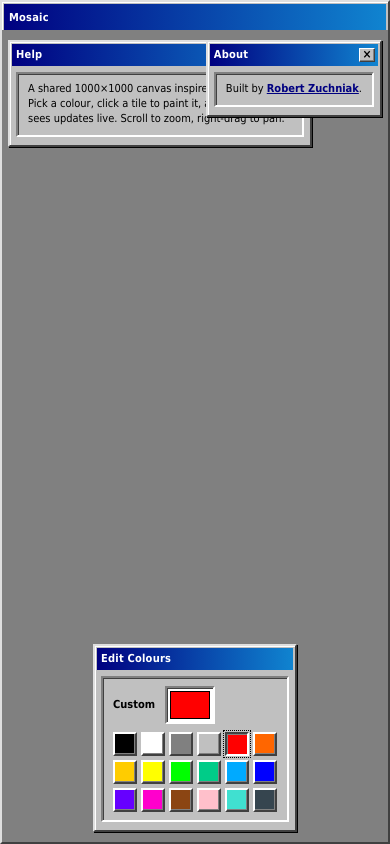
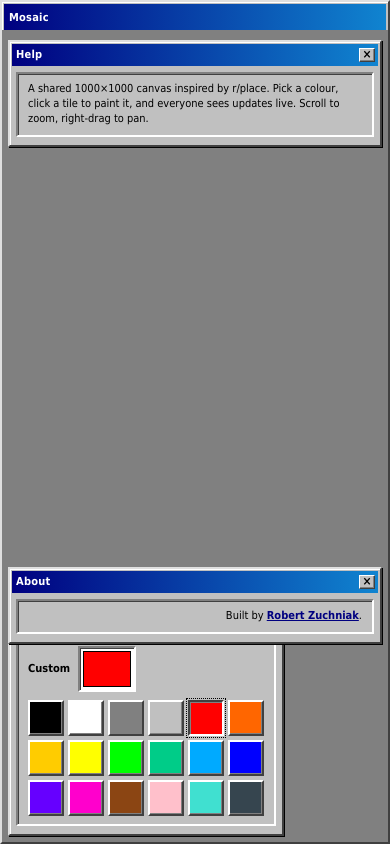
Before and after one commit to RZuchniak/mosaic, a React (Vite) app: page / in a window 390 px wide. Built offline with nearby package versions, Linux system fonts and the light colour scheme; no server answers.

Commit message:
feat: improve canvas usage

```diff
--- a/index.html
+++ b/index.html
@@ -3,7 +3,10 @@
   <head>
     <meta charset="UTF-8" />
     <link rel="icon" type="image/svg+xml" href="/vite.svg" />
-    <meta name="viewport" content="width=device-width, initial-scale=1.0" />
+    <meta
+      name="viewport"
+      content="width=device-width, initial-scale=1, maximum-scale=1, viewport-fit=cover"
+    />
     <title>Mosaic</title>
   </head>
   <body>
--- a/src/App.css
+++ b/src/App.css
@@ -15,6 +15,8 @@
   box-shadow:
     1px 1px 0 #000,
     inset 1px 1px 0 #fff;
+  overscroll-behavior: none;
+  touch-action: manipulation;
 }
 
 .mspaint-app__titlebar {
@@ -52,10 +54,42 @@
   display: flex;
   align-items: center;
   justify-content: center;
-  pointer-events: none;
   padding: 6px 6px 100px;
   box-sizing: border-box;
-  overflow: auto;
+  overflow: hidden;
+  pointer-events: auto;
+  touch-action: none;
+  cursor: crosshair;
+}
+
+.canvas-pan {
+  flex-shrink: 0;
+  transform-origin: center center;
+}
+
+.canvas-loading {
+  position: absolute;
+  inset: 0;
+  z-index: 10;
+  display: flex;
+  align-items: center;
+  justify-content: center;
+  pointer-events: all;
+  background: rgba(128, 128, 128, 0.65);
+}
+
+.canvas-loading__box {
+  padding: 12px 20px;
+  background: #c0c0c0;
+  border: 2px solid;
+  border-color: #dfdfdf #404040 #404040 #dfdfdf;
+  box-shadow: 1px 1px 0 #000;
+  font-size: 11px;
+  font-weight: bold;
+}
+
+.canvas-loading__text {
+  margin: 0;
 }
 
 .canvas-stage .scaler {
@@ -76,6 +110,8 @@
   bottom: 10px;
   transform: translateX(-50%);
   pointer-events: auto;
+  touch-action: manipulation;
+  max-width: calc(100vw - 16px);
 }
 
 #canvas {
@@ -85,3 +121,14 @@
   border: 1px solid #404040;
   box-shadow: 1px 1px 0 #fff;
 }
+
+@media (max-width: 768px) {
+  .canvas-stage {
+    padding-bottom: 200px;
+  }
+
+  .selector {
+    bottom: 6px;
+    width: calc(100vw - 12px);
+  }
+}
--- a/src/App.tsx
+++ b/src/App.tsx
@@ -1,12 +1,17 @@
 import "./App.css";
 import Canvas from "./components/Canvas/Canvas";
-import { useEffect, useState } from "react";
+import { useCallback, useEffect, useRef, useState } from "react";
 
 import Selector from "./components/Selector/Selector";
 import { AboutPanel, PortfolioPanel } from "./components/CornerPanels/CornerPanels";
 
 const ZOOM_MIN = 0.25;
-const ZOOM_MAX = 11.03;
+const ZOOM_MAX_DESKTOP = 16;
+const ZOOM_MAX_MOBILE = 28;
+
+function clamp(n: number, lo: number, hi: number): number {
+  return Math.min(hi, Math.max(lo, n));
+}
 
 function initialFitZoom(): number {
   const padX = 48;
@@ -14,25 +19,201 @@ function initialFitZoom(): number {
   const w = Math.max(320, window.innerWidth - padX);
   const h = Math.max(240, window.innerHeight - padY);
   const fit = Math.min(w / 1000, h / 1000);
-  const clamped = Math.min(ZOOM_MAX, Math.max(ZOOM_MIN, fit));
+  const clamped = Math.min(ZOOM_MAX_DESKTOP, Math.max(ZOOM_MIN, fit));
   return Math.round(clamped * 100) / 100;
 }
 
 function App() {
+  const canvasStageRef = useRef<HTMLDivElement | null>(null);
+  const panDragging = useRef(false);
+  const pinchRef = useRef<{ initialDist: number; initialZoom: number } | null>(
+    null
+  );
+  /** One-finger drag pan (touch), same units as right-drag */
+  const touchPanRef = useRef<{ lastX: number; lastY: number } | null>(null);
+
   const [zoom, setZoom] = useState(initialFitZoom);
+  const zoomRef = useRef(zoom);
+  const [zoomMax, setZoomMax] = useState(ZOOM_MAX_DESKTOP);
+  const [panX, setPanX] = useState(0);
+  const [panY, setPanY] = useState(0);
   const [colour, setColour] = useState("0xff0000");
+  const [boardLoading, setBoardLoading] = useState(true);
+
+  useEffect(() => {
+    zoomRef.current = zoom;
+  }, [zoom]);
+
+  useEffect(() => {
+    const mq = window.matchMedia("(max-width: 768px)");
+    const apply = () => setZoomMax(mq.matches ? ZOOM_MAX_MOBILE : ZOOM_MAX_DESKTOP);
+    apply();
+    mq.addEventListener("change", apply);
+    return () => mq.removeEventListener("change", apply);
+  }, []);
+
+  const reclampPan = useCallback(() => {
+    const stage = canvasStageRef.current;
+    if (!stage) return;
+    const vw = stage.clientWidth;
+    const vh = stage.clientHeight;
+    const maxPanX = Math.max(0, (1000 - vw / zoom) / 2);
+    const maxPanY = Math.max(0, (1000 - vh / zoom) / 2);
+    setPanX((p) => clamp(p, -maxPanX, maxPanX));
+    setPanY((p) => clamp(p, -maxPanY, maxPanY));
+  }, [zoom]);
+
+  useEffect(() => {
+    reclampPan();
+  }, [reclampPan]);
+
+  useEffect(() => {
+    const stage = canvasStageRef.current;
+    if (!stage) return;
+    const ro = new ResizeObserver(() => reclampPan());
+    ro.observe(stage);
+    return () => ro.disconnect();
+  }, [reclampPan]);
 
   useEffect(() => {
     const onWheel = (e: WheelEvent) => {
       e.preventDefault();
       setZoom((z) => {
-        const next = z + e.deltaY * -0.002;
-        return Math.round(Math.min(ZOOM_MAX, Math.max(ZOOM_MIN, next)) * 100) / 100;
+        const factor = Math.exp(-e.deltaY * 0.00115);
+        const next = z * factor;
+        return Math.round(Math.min(zoomMax, Math.max(ZOOM_MIN, next)) * 100) / 100;
       });
     };
     window.addEventListener("wheel", onWheel, { passive: false });
     return () => window.removeEventListener("wheel", onWheel);
-  }, []);
+  }, [zoomMax]);
+
+  const onPointerDown = (e: React.PointerEvent) => {
+    if (e.button !== 2) return;
+    e.preventDefault();
+    panDragging.current = true;
+    (e.currentTarget as HTMLElement).setPointerCapture(e.pointerId);
+  };
+
+  const onPointerUp = (e: React.PointerEvent) => {
+    if (e.button !== 2) return;
+    panDragging.current = false;
+    try {
+      (e.currentTarget as HTMLElement).releasePointerCapture(e.pointerId);
+    } catch {
+      /* already released */
+    }
+  };
+
+  const onPointerMove = (e: React.PointerEvent) => {
+    if (!panDragging.current) return;
+    const stage = canvasStageRef.current;
+    if (!stage) return;
+    const vw = stage.clientWidth;
+    const vh = stage.clientHeight;
+    const maxPanX = Math.max(0, (1000 - vw / zoom) / 2);
+    const maxPanY = Math.max(0, (1000 - vh / zoom) / 2);
+    setPanX((prev) =>
+      clamp(prev + e.movementX / zoom, -maxPanX, maxPanX)
+    );
+    setPanY((prev) =>
+      clamp(prev + e.movementY / zoom, -maxPanY, maxPanY)
+    );
+  };
+
+  const touchDist = (t: TouchList) => {
+    const a = t[0];
+    const b = t[1];
+    const dx = a.clientX - b.clientX;
+    const dy = a.clientY - b.clientY;
+    return Math.hypot(dx, dy);
+  };
+
+  useEffect(() => {
+    const el = canvasStageRef.current;
+    if (!el) return;
+
+    const onTouchStart = (e: TouchEvent) => {
+      if (e.touches.length === 2) {
+        e.preventDefault();
+        touchPanRef.current = null;
+        const d = touchDist(e.touches);
+        if (d > 1) {
+          pinchRef.current = {
+            initialDist: d,
+            initialZoom: zoomRef.current,
+          };
+        }
+      } else if (e.touches.length === 1) {
+        touchPanRef.current = {
+          lastX: e.touches[0].clientX,
+          lastY: e.touches[0].clientY,
+        };
+      }
+    };
+
+    const onTouchMove = (e: TouchEvent) => {
+      if (e.touches.length === 2) {
+        touchPanRef.current = null;
+        if (!pinchRef.current) return;
+        e.preventDefault();
+        const d = touchDist(e.touches);
+        const { initialDist, initialZoom } = pinchRef.current;
+        if (d < 1 || initialDist < 1) return;
+        const next = initialZoom * (d / initialDist);
+        const clamped =
+          Math.round(Math.min(zoomMax, Math.max(ZOOM_MIN, next)) * 100) / 100;
+        setZoom(clamped);
+        return;
+      }
+
+      if (e.touches.length === 1 && touchPanRef.current) {
+        const t = e.touches[0];
+        const dx = t.clientX - touchPanRef.current.lastX;
+        const dy = t.clientY - touchPanRef.current.lastY;
+        touchPanRef.current.lastX = t.clientX;
+        touchPanRef.current.lastY = t.clientY;
+        if (Math.abs(dx) + Math.abs(dy) > 0) {
+          e.preventDefault();
+        }
+        const z = zoomRef.current;
+        const stage = canvasStageRef.current;
+        if (!stage) return;
+        const vw = stage.clientWidth;
+        const vh = stage.clientHeight;
+        const maxPanX = Math.max(0, (1000 - vw / z) / 2);
+        const maxPanY = Math.max(0, (1000 - vh / z) / 2);
+        setPanX((prev) => clamp(prev + dx / z, -maxPanX, maxPanX));
+        setPanY((prev) => clamp(prev + dy / z, -maxPanY, maxPanY));
+      }
+    };
+
+    const onTouchEnd = (e: TouchEvent) => {
+      if (e.touches.length < 2) {
+        pinchRef.current = null;
+      }
+      if (e.touches.length === 0) {
+        touchPanRef.current = null;
+      } else if (e.touches.length === 1) {
+        touchPanRef.current = {
+          lastX: e.touches[0].clientX,
+          lastY: e.touches[0].clientY,
+        };
+      }
+    };
+
+    const opts: AddEventListenerOptions = { passive: false };
+    el.addEventListener("touchstart", onTouchStart, opts);
+    el.addEventListener("touchmove", onTouchMove, opts);
+    el.addEventListener("touchend", onTouchEnd);
+    el.addEventListener("touchcancel", onTouchEnd);
+    return () => {
+      el.removeEventListener("touchstart", onTouchStart, opts);
+      el.removeEventListener("touchmove", onTouchMove, opts);
+      el.removeEventListener("touchend", onTouchEnd);
+      el.removeEventListener("touchcancel", onTouchEnd);
+    };
+  }, [zoomMax]);
 
   return (
     <div className="App mspaint-app">
@@ -42,9 +223,35 @@ function App() {
       <div className="mspaint-app__client">
         <AboutPanel />
         <PortfolioPanel />
-        <div className="canvas-stage">
-          <div className="scaler" style={{ transform: `scale(${zoom})` }}>
-            <Canvas id="canvas" width={1000} height={1000} results={zoom} colour={colour} />
+        <div
+          ref={canvasStageRef}
+          className="canvas-stage"
+          onPointerDown={onPointerDown}
+          onPointerMove={onPointerMove}
+          onPointerUp={onPointerUp}
+          onPointerCancel={onPointerUp}
+        >
+          {boardLoading && (
+            <div className="canvas-loading" aria-live="polite" aria-busy="true">
+              <div className="canvas-loading__box">
+                <span className="canvas-loading__text">Loading board…</span>
+              </div>
+            </div>
+          )}
+          <div
+            className="canvas-pan"
+            style={{ transform: `translate(${panX}px, ${panY}px)` }}
+          >
+            <div className="scaler" style={{ transform: `scale(${zoom})` }}>
+              <Canvas
+                id="canvas"
+                width={1000}
+                height={1000}
+                results={zoom}
+                colour={colour}
+                onBoardLoadingChange={setBoardLoading}
+              />
+            </div>
           </div>
         </div>
         <div className="selector">
--- a/src/components/Canvas/Canvas.tsx
+++ b/src/components/Canvas/Canvas.tsx
@@ -6,32 +6,22 @@ import { apiUrl, wsUrl } from "../../realtime";
 type CanvasProps = React.DetailedHTMLProps<
   React.CanvasHTMLAttributes<HTMLCanvasElement>,
   HTMLCanvasElement
-> & { colour: string; results?: number };
+> & {
+  colour: string;
+  results?: number;
+  onBoardLoadingChange?: (loading: boolean) => void;
+};
 
 const BOARD_BYTES = 1000 * 1000 * 3;
 
-const Canvas: React.FC<CanvasProps> = ({ ...props }) => {
+const TAP_MAX_MOVE_PX = 16;
+
+const Canvas: React.FC<CanvasProps> = ({ onBoardLoadingChange, ...props }) => {
   const canvasRef = useRef<HTMLCanvasElement | null>(null);
   const wsRef = useRef<WebSocket | null>(null);
+  const pointerDownRef = useRef<{ x: number; y: number } | null>(null);
 
   const [zoom, setZoom] = useState(1);
-
-  const [locationX, setLocationX] = useState(0);
-  const [locationY, setLocationY] = useState(0);
-
-  function move(e: React.MouseEvent) {
-    if (e.buttons === 2) {
-      const canvas = canvasRef.current;
-      if (!canvas) {
-        return;
-      }
-      setLocationX(Math.max(0, Math.min(locationX + e.movementX / zoom, 1000)));
-      setLocationY(
-        Math.max(-550, Math.min(locationY + e.movementY / zoom, 450))
-      );
-      canvas.style.transform = `translate(${locationX}px, ${locationY}px)`;
-    }
-  }
 
   useEffect(() => {
     setZoom(props.results || 1);
@@ -47,7 +37,7 @@ const Canvas: React.FC<CanvasProps> = ({ ...props }) => {
     };
   }, [zoom]);
 
-  const click = (e: React.MouseEvent) => {
+  const paintAtClient = (clientX: number, clientY: number) => {
     const canvas = canvasRef.current;
     if (!canvas) {
       return;
@@ -56,12 +46,9 @@ const Canvas: React.FC<CanvasProps> = ({ ...props }) => {
     if (!context) {
       return;
     }
-    const x = e.clientX;
-    const y = e.clientY;
-
     const rect = canvas.getBoundingClientRect();
-    const x1 = Math.round((x - rect.left) / zoom - 0.5);
-    const y1 = Math.round((y - rect.top) / zoom - 0.5);
+    const x1 = Math.round((clientX - rect.left) / zoom - 0.5);
+    const y1 = Math.round((clientY - rect.top) / zoom - 0.5);
     context.fillStyle = "#" + props.colour.slice(2);
     context.fillRect(x1, y1, 1, 1);
     const payload = JSON.stringify({
@@ -74,6 +61,25 @@ const Canvas: React.FC<CanvasProps> = ({ ...props }) => {
     if (ws && ws.readyState === WebSocket.OPEN) {
       ws.send(payload);
     }
+  };
+
+  const onPointerDown = (e: React.PointerEvent<HTMLCanvasElement>) => {
+    if (e.button !== 0) return;
+    pointerDownRef.current = { x: e.clientX, y: e.clientY };
+  };
+
+  const onPointerUp = (e: React.PointerEvent<HTMLCanvasElement>) => {
+    if (e.button !== 0) return;
+    const start = pointerDownRef.current;
+    pointerDownRef.current = null;
+    if (!start) return;
+    const dist = Math.hypot(e.clientX - start.x, e.clientY - start.y);
+    if (dist > TAP_MAX_MOVE_PX) return;
+    paintAtClient(e.clientX, e.clientY);
+  };
+
+  const onPointerCancel = () => {
+    pointerDownRef.current = null;
   };
 
   useEffect(() => {
@@ -107,6 +113,8 @@ const Canvas: React.FC<CanvasProps> = ({ ...props }) => {
     }
 
     async function loadBoard(): Promise<void> {
+      onBoardLoadingChange?.(true);
+      try {
         const res = await fetch(apiUrl("/api/board"));
         if (!res.ok) {
           throw new Error(`board fetch failed: ${res.status}`);
@@ -114,6 +122,11 @@ const Canvas: React.FC<CanvasProps> = ({ ...props }) => {
         const buf = await res.arrayBuffer();
         if (!cancelled) {
           applyBoardBuffer(buf);
+        }
+      } finally {
+        if (!cancelled) {
+          onBoardLoadingChange?.(false);
+        }
       }
     }
 
@@ -172,6 +185,7 @@ const Canvas: React.FC<CanvasProps> = ({ ...props }) => {
       .catch((err) => {
         console.error(err);
         if (!cancelled) {
+          onBoardLoadingChange?.(false);
           reconnectTimer = setTimeout(() => {
             void loadBoard().then(() => {
               if (!cancelled) {
@@ -190,15 +204,16 @@ const Canvas: React.FC<CanvasProps> = ({ ...props }) => {
       wsRef.current?.close();
       wsRef.current = null;
     };
-  }, []);
+  }, [onBoardLoadingChange]);
 
   return (
     <canvas
-      onClick={click}
+      onPointerDown={onPointerDown}
+      onPointerUp={onPointerUp}
+      onPointerCancel={onPointerCancel}
       width={props.width}
       height={props.height}
       ref={canvasRef}
-      onMouseMove={move}
     />
   );
 };
--- a/src/components/Selector/Selector.css
+++ b/src/components/Selector/Selector.css
@@ -83,3 +83,18 @@
     grid-template-columns: repeat(6, 1fr);
   }
 }
+
+@media (max-width: 768px) {
+  .selector-palette__swatch {
+    min-height: 36px;
+  }
+
+  .selector-palette__color-input {
+    width: 48px;
+    height: 36px;
+  }
+
+  .selector-palette__custom {
+    gap: 8px;
+  }
+}
--- a/src/styles/mspaint-shared.css
+++ b/src/styles/mspaint-shared.css
@@ -164,3 +164,34 @@
   left: auto;
   right: 8px;
 }
+
+/* Narrow screens: stack help / about so they don’t overlap */
+@media (max-width: 640px) {
+  .mspaint-win--about {
+    top: 40px;
+    left: 8px;
+    right: 8px;
+    max-width: none;
+    width: auto;
+  }
+
+  .mspaint-win--portfolio {
+    top: auto;
+    left: 8px;
+    right: 8px;
+    bottom: 200px;
+    max-width: none;
+    width: auto;
+  }
+
+  .mspaint-flyout--collapsed {
+    top: 40px;
+    left: 8px;
+  }
+
+  .mspaint-flyout--right {
+    top: 40px;
+    left: auto;
+    right: 8px;
+  }
+}
```
Lines whose indentation alone changed are shown as unchanged.
